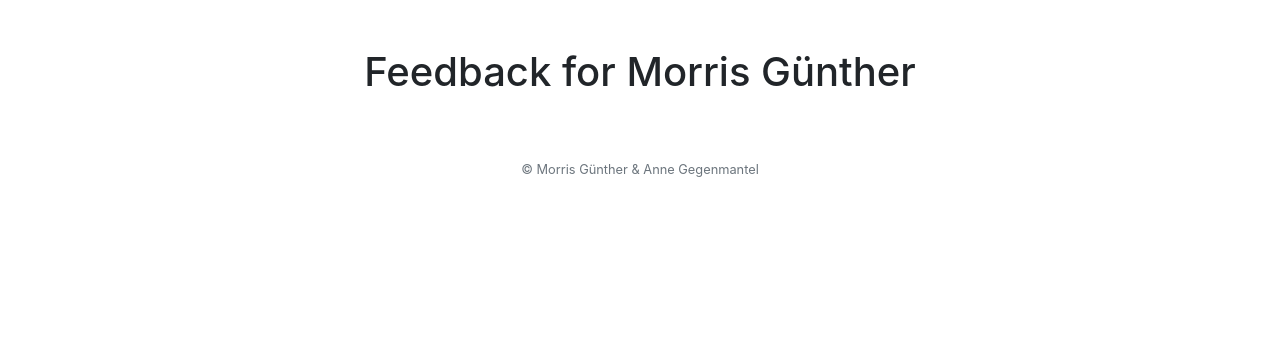
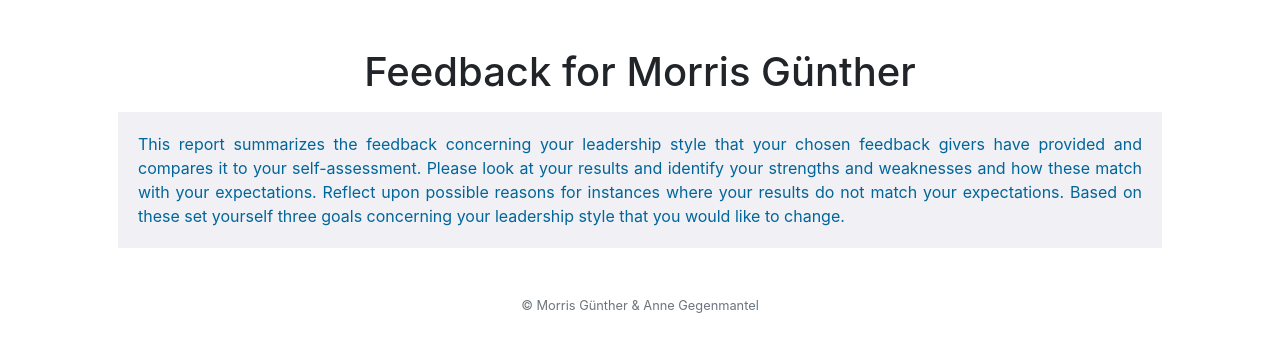
Before and after one commit to MorrisGunther/FINAL, a Flask app: page /manager_view_report in a window 1280 px wide. Shown: the part 76-428 px from the top of the page. Run offline with Flask 2, Linux system fonts and the light colour scheme; a user stored in the database is signed in; some libraries are stand-ins or nearby versions.

Commit message:
changed text in view report

```diff
--- a/templates/manager_view_report.html
+++ b/templates/manager_view_report.html
@@ -6,4 +6,8 @@
 
 {% block main %}
  <h1 class="mb-3">Feedback for {{ manager_name }}</h1>
+ <div class="blocktext" style="background-color:#f0f0f5;color:#006699;padding:20px;">
+ This report summarizes the feedback concerning your leadership style that your chosen feedback givers have provided and compares it to your self-assessment.
+ Please look at your results and identify your strengths and weaknesses and how these match with your expectations. Reflect upon possible reasons for instances where your results do not match your expectations. Based on these set yourself three goals concerning your leadership style that you would like to change.
+ </div>
 {% endblock %}
```
